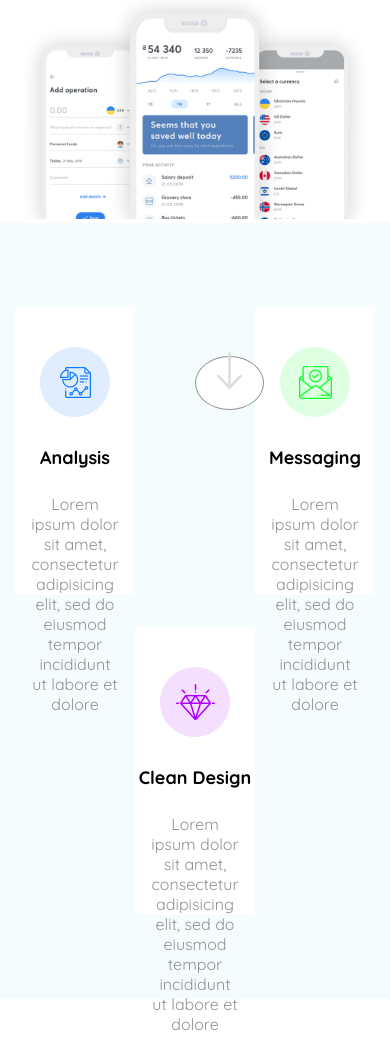
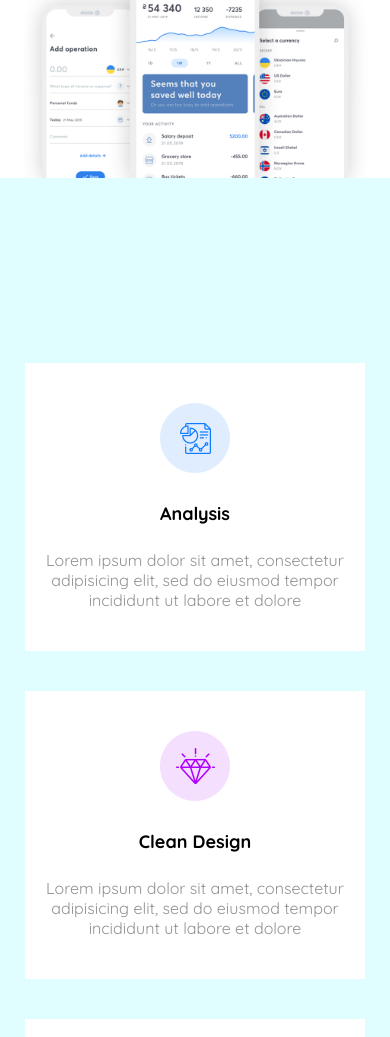
Before and after one commit to muborizMirzoev/SMW-Task1, a plain HTML site: page index.html in a window 390 px wide. Shown: the part 619-1656 px from the top of the page. Drawn offline with Linux system fonts and the light colour scheme.

Commit message:
add fix features section

```diff
--- a/index.html
+++ b/index.html
@@ -33,7 +33,7 @@
 
                 </nav>
             </div>
-            <a href="" class="scroll-down"><img src="/assets/image/header/scroll-down.png" alt="scroll-down"></a>
+            <!-- <a href="" class="scroll-down"><img src="./assets/image/header/scroll-down.png" alt="scroll-down"></a> -->
 
             <div class="header__elements">
                 <h1>Best Desktop App for You</h1>
--- a/style.css
+++ b/style.css
@@ -131,18 +131,14 @@ nav input:checked~label>span:nth-last-child(2) {
     border: 2px solid #0063dd;
     background-color: #0063dd;
     padding: 16px 50px;
-    margin-left: 52px !important;
-    color: white !important;
+    margin-left: 52px;
+    color: white;
     border-radius: 45px;
 }
 
 .header__btn:hover {
     background-color: white;
     color: #0063dd;
-}
-
-.header__btn:active {
-    background-color: #172e4b;
 }
 
 
@@ -207,6 +203,7 @@ nav input:checked~label>span:nth-last-child(2) {
 .elements__img>img {
     max-width: 100%;
     height: auto;
+    margin-bottom: -4px
 }
 
 .scroll-down {
@@ -222,27 +219,28 @@ nav input:checked~label>span:nth-last-child(2) {
 
 /* Features */
 .features {
-    background-color: #f5fcfd;
-    padding: 84px 0 84px 0;
+    background-color: #e0fdff;
+    padding: 165px 0 125px 0;
     height: 100%;
 }
 
 .features__inner {
     display: flex;
-    height: 100%;
     justify-content: space-between;
+    align-items: flex-start;
     padding: 0 15px;
-
-
+    min-height: 420px;
 }
 .features__item-down {
-    margin-top: 50px;
+    align-self: flex-end;
+    text-align: center;
 }
+
 .features__item {
     background-color: white;
     text-align: center;
-    max-width: 360px;
-    max-height: 288px;
+    max-width: 340px;
+    min-height: 288px;
     padding: 40px 0;
 }
 .features__item img {
@@ -279,13 +277,14 @@ nav input:checked~label>span:nth-last-child(2) {
     .header__navigation li>a {
         margin-left: 20px;
     }
-    .features__item-down {
-        margin-top: 320px;
+    .features__item {
+        margin: 0 20px 0 20px;
     }
 
 }
 
 @media screen and (max-width: 1055px) {}
+
 
 @media screen and (max-width: 809px) {
     .header__logo a {
@@ -305,9 +304,10 @@ nav input:checked~label>span:nth-last-child(2) {
 
     .header__navigation ul>li {
         padding: 15px 0;
-        margin-left: 20px;
-
-
+        /* margin-left: 20px; */
+    }
+    .header__navigation ul>li>a, .header__navigation>.header__btn  {
+        margin: 0;
     }
 
     nav label {
@@ -329,6 +329,18 @@ nav input:checked~label>span:nth-last-child(2) {
         display: block;
     }
 }
+@media screen and (max-width: 720px) {
+    .features__inner {
+        flex-direction: column;
+        align-items: center;
+    }
+    .features__item-down {
+        align-self: center;
+    }
+    .features__item {
+        margin:  20px 0 20px 0;
+    }
+}
 
 @media screen and (max-width: 420px) {
     .header__logo a {
@@ -346,5 +358,11 @@ nav input:checked~label>span:nth-last-child(2) {
     }
 
 }
+@media screen and (max-width: 360px) {
+    input[type="checkbox"]:checked~label+ul {
+        right: 2px;
+    }
+}
+@media screen and (max-width: 320px) {
 
-@media screen and (max-width: 320px) {}
+}
```
